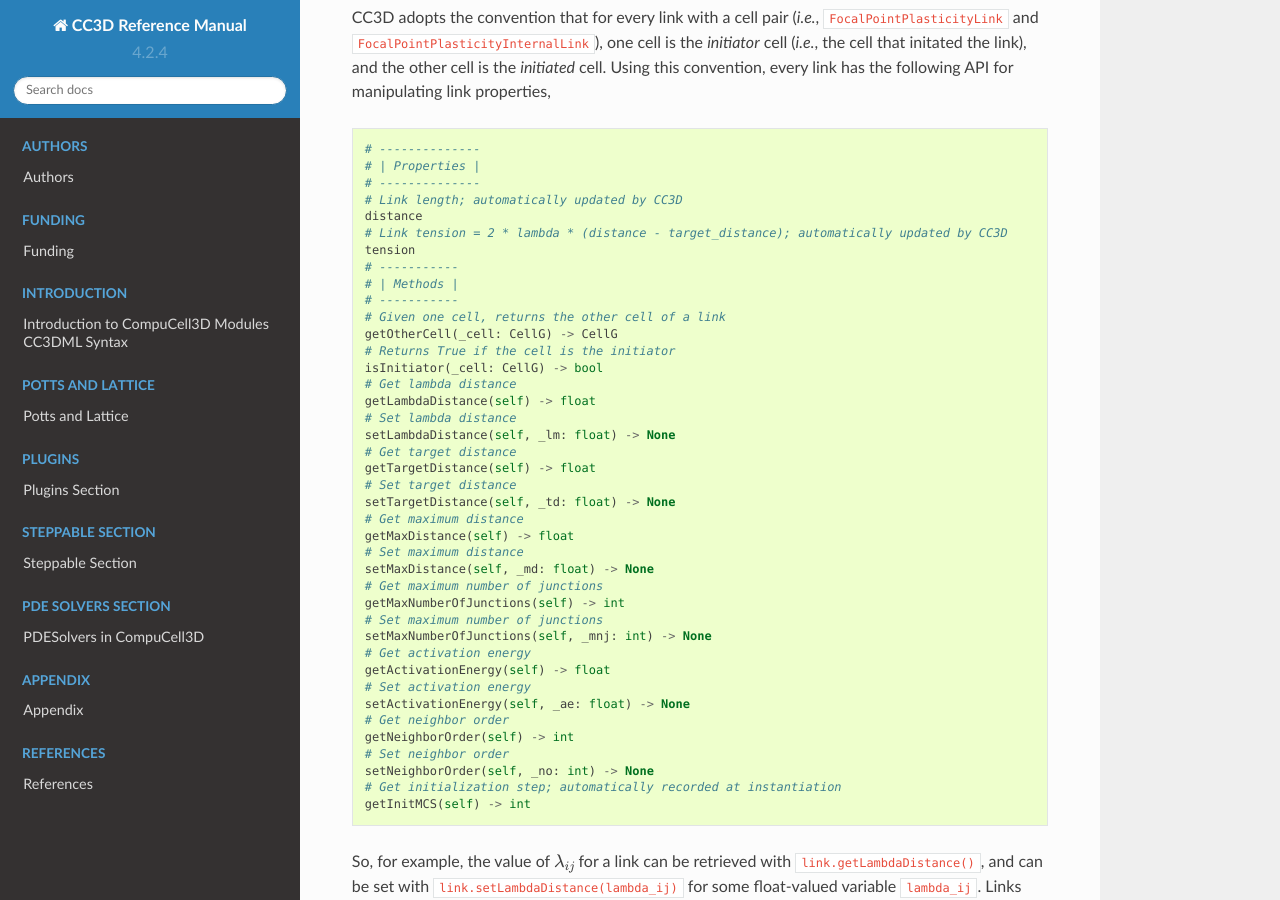
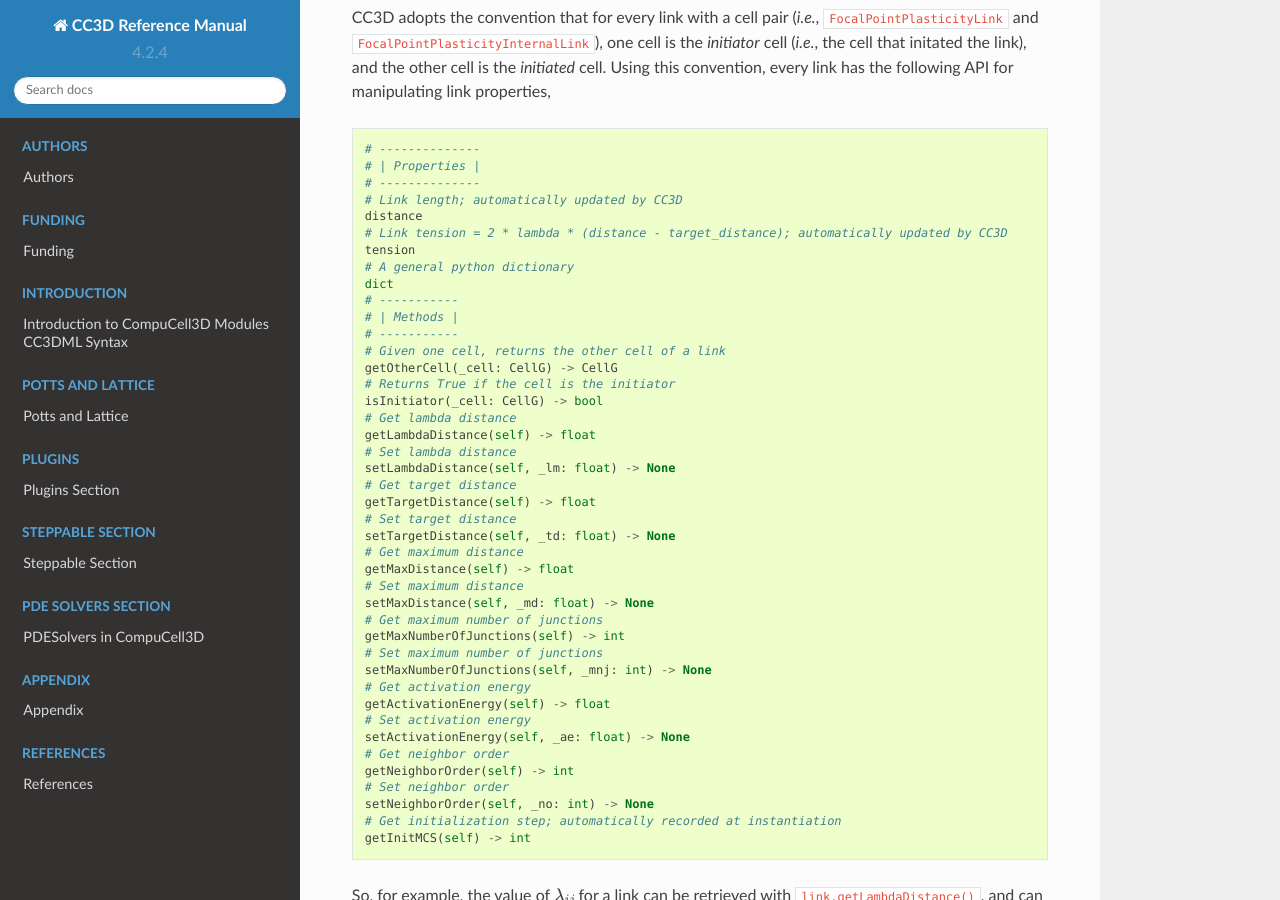
Before and after one commit to CompuCell3D/CompuCell3DReferenceManual, a Sphinx documentation site: the page built from docs/focal_point_plasticity.rst, in a window 1280 px wide and 900 px high, scrolled down 4955 px. Built offline with Sphinx 7.4.7 and the Read the Docs theme 2.0.0, drawn with Linux system fonts in a browser that asks for light colours.

Commit message:
Add python dictionary to link docs

```diff
--- a/docs/focal_point_plasticity.rst
+++ b/docs/focal_point_plasticity.rst
@@ -280,6 +280,8 @@ link properties,
    distance
    # Link tension = 2 * lambda * (distance - target_distance); automatically updated by CC3D
    tension
+   # A general python dictionary
+   dict
    # -----------
    # | Methods |
    # -----------
```
